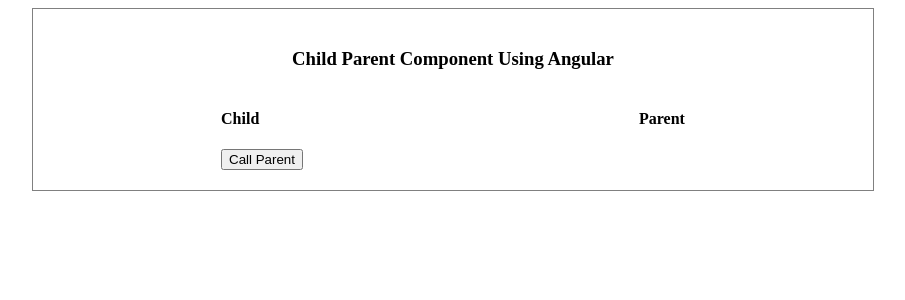
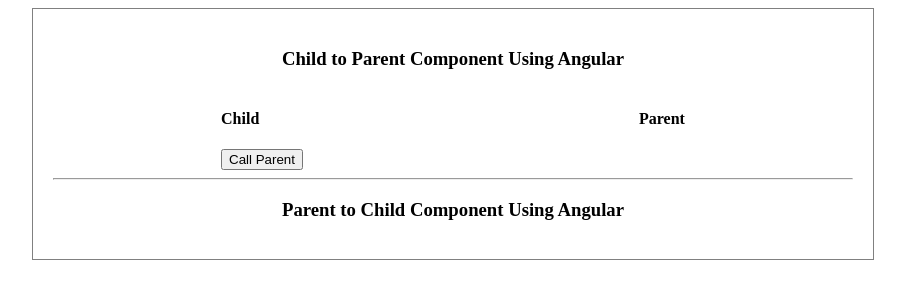
Before and after one commit to rishabhgist/parent-child-angular, an Angular app: page / in a window 1280 px wide. Shown: the top 300 px of the page, without its empty margins (187-1092 px from the left). Built offline with nearby package versions, Linux system fonts and the light colour scheme.

Commit message:
added parent to child data binding

```diff
--- a/src/app/parent/parent.component.html
+++ b/src/app/parent/parent.component.html
@@ -1,5 +1,5 @@
 <div class="container">
-    <h3>Child Parent Component Using Angular</h3>
+    <h3>Child to Parent Component Using Angular</h3>
     <div class="main">
         <div class="child">
             <h4>Child</h4>
@@ -10,4 +10,7 @@
             <p>{{data}}</p>
         </div>
     </div>
+    <hr>
+    <h3>Parent to Child Component Using Angular</h3>
+
 </div>
```
